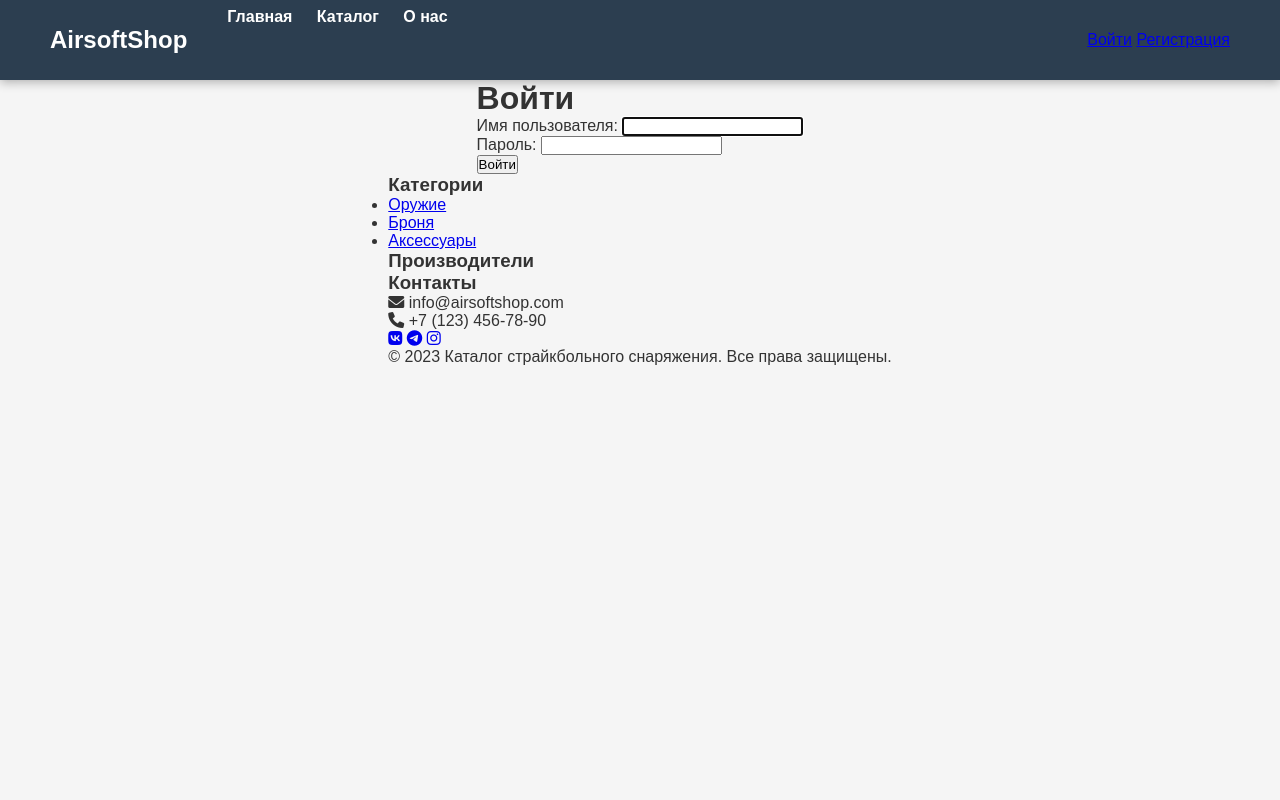
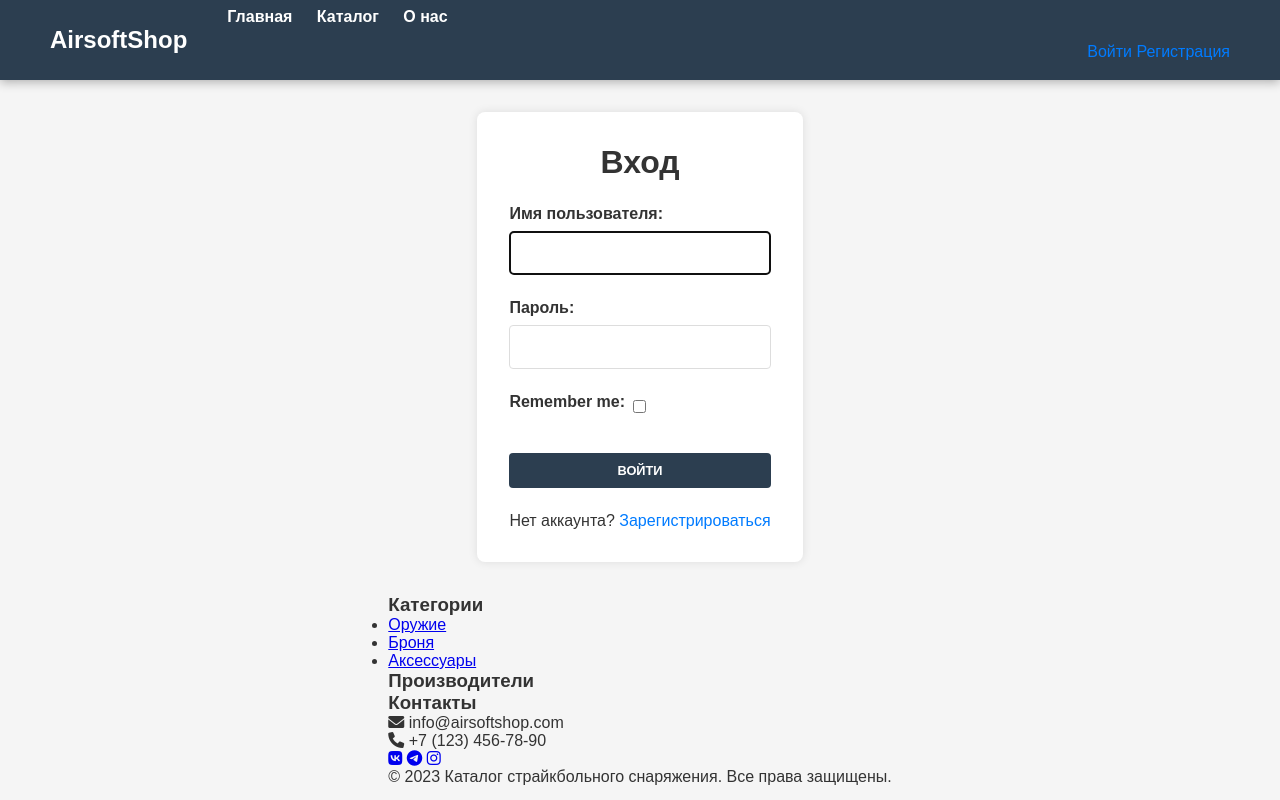
Before and after one commit to Hunter08gg/Airsoft_shop, a Django app: page /login/ in a window 1280 px wide. Run offline with Django 5.2, Linux system fonts and the light colour scheme.

Commit message:
изменил стили регистрации и авторизации (проблема с регистрацией и авторизацией)

```diff
--- /dev/null
+++ b/main/forms.py
@@ -0,0 +1,31 @@
+from django import forms
+from django.contrib.auth.forms import UserCreationForm, AuthenticationForm
+from django.contrib.auth.models import User
+from .models import Profile
+
+class CustomUserCreationForm(UserCreationForm):
+    email = forms.EmailField(required=True, widget=forms.EmailInput(attrs={'class': 'form-control'}))
+    avatar = forms.ImageField(required=False, widget=forms.FileInput(attrs={'class': 'form-control'}))
+
+    class Meta:
+        model = User
+        fields = ('username', 'email', 'password1', 'password2', 'avatar')
+        widgets = {
+            'username': forms.TextInput(attrs={'class': 'form-control'}),
+        }
+
+    def save(self, commit=True):
+        user = super().save(commit=commit)
+        if self.cleaned_data.get('avatar'):
+            Profile.objects.create(user=user, avatar=self.cleaned_data['avatar'])
+        else:
+            Profile.objects.create(user=user)
+        return user
+
+class CustomAuthenticationForm(AuthenticationForm):
+    remember_me = forms.BooleanField(required=False, widget=forms.CheckboxInput())
+
+    def __init__(self, *args, **kwargs):
+        super().__init__(*args, **kwargs)
+        self.fields['username'].widget.attrs.update({'class': 'form-control'})
+        self.fields['password'].widget.attrs.update({'class': 'form-control'})
--- a/main/views.py
+++ b/main/views.py
@@ -4,7 +4,7 @@
 from django.shortcuts import render, redirect, get_object_or_404
 from django.db import transaction
 import logging
-from django.contrib import messages
+from .forms import CustomUserCreationForm, CustomAuthenticationForm
 from django.views.generic import ListView
 from django.contrib.auth import login as auth_login, logout as auth_logout
 from django.contrib.auth.decorators import login_required
@@ -85,9 +85,6 @@
 
 
 
-
-
-
 def api_get_all_Creaters(request):
     creators = Creater.objects.all()
     dataList = [creator.parse_object() for creator in creators]
@@ -106,20 +103,44 @@
 
 def registration(request):
     if request.method == 'POST':
-        form = UserCreationForm(request.POST)
+        form = CustomUserCreationForm(request.POST, request.FILES)
         if form.is_valid():
             user = form.save()
-            # Создаем профиль для нового пользователя
-            Profile.objects.create(user=user)
             auth_login(request, user)
+            messages.success(request, "Регистрация прошла успешно!")
             return redirect('index')
     else:
-        form = UserCreationForm()
-    return render(request, 'registration.html', {'form': form})
+        form = CustomUserCreationForm()
+
+    return render(request, 'registration.html', {
+        'form': form,
+        'title': 'Регистрация'
+    })
+
+def login_view(request):
+    if request.method == 'POST':
+        form = CustomAuthenticationForm(request, data=request.POST)
+        if form.is_valid():
+            user = form.get_user()
+            auth_login(request, user)
+
+            if not form.cleaned_data.get('remember_me'):
+                request.session.set_expiry(0)  # Сессия закончится при закрытии браузера
+
+            messages.success(request, f"Добро пожаловать, {user.username}!")
+            return redirect('index')
+    else:
+        form = CustomAuthenticationForm()
+
+    return render(request, 'login.html', {
+        'form': form,
+        'title': 'Вход'
+    })
 
 @login_required
 def logout_view(request):
     auth_logout(request)
+    messages.info(request, "Вы успешно вышли из системы.")
     return redirect('index')
 
 @login_required
--- a/static/styles.css
+++ b/static/styles.css
@@ -667,3 +667,75 @@
 .next {
     right: 20px;
 }
+
+/* Auth Forms */
+.auth-form {
+    max-width: 500px;
+    margin: 2rem auto;
+    padding: 2rem;
+    background: #fff;
+    border-radius: 8px;
+    box-shadow: 0 0 10px rgba(0, 0, 0, 0.1);
+}
+
+.auth-form h1 {
+    text-align: center;
+    margin-bottom: 1.5rem;
+    color: #333;
+}
+
+.form-group {
+    margin-bottom: 1.5rem;
+}
+
+.form-group label {
+    display: block;
+    margin-bottom: 0.5rem;
+    font-weight: 600;
+}
+
+.form-group input:not([type="checkbox"]) {
+    width: 100%;
+    padding: 0.75rem;
+    border: 1px solid #ddd;
+    border-radius: 4px;
+    font-size: 1rem;
+}
+
+.form-group .error {
+    color: #dc3545;
+    margin-top: 0.5rem;
+    font-size: 0.875rem;
+}
+
+.help-text {
+    display: block;
+    margin-top: 0.5rem;
+    color: #6c757d;
+    font-size: 0.875rem;
+}
+
+.remember-me {
+    display: flex;
+    align-items: center;
+    gap: 0.5rem;
+}
+
+
+.btn-primary:hover {
+    background-color: #0056b3;
+}
+
+.auth-links {
+    margin-top: 1.5rem;
+    text-align: center;
+}
+
+.auth-links a {
+    color: #007bff;
+    text-decoration: none;
+}
+
+.auth-links a:hover {
+    text-decoration: underline;
+}
--- a/templates/login.html
+++ b/templates/login.html
@@ -1,11 +1,35 @@
 {% extends "base.html" %}
 
 {% block main %}
-    <h1>Войти</h1>
+<div class="auth-form">
+    <h1>Вход</h1>
 
     <form method="post">
         {% csrf_token %}
-        {{ form }}
-        <input type="submit" value="Войти">
+
+        {% for field in form %}
+            {% if field.name != 'remember_me' %}
+                <div class="form-group">
+                    {{ field.label_tag }}
+                    {{ field }}
+
+                    {% if field.errors %}
+                        <div class="error">{{ field.errors }}</div>
+                    {% endif %}
+                </div>
+            {% endif %}
+        {% endfor %}
+
+        <div class="form-group remember-me">
+            {{ form.remember_me.label_tag }}
+            {{ form.remember_me }}
+        </div>
+
+        <button type="submit" class="btn btn-primary">Войти</button>
     </form>
+
+    <div class="auth-links">
+        Нет аккаунта? <a href="{% url 'registration' %}">Зарегистрироваться</a>
+    </div>
+</div>
 {% endblock main %}
```
Also changed, not shown: airsort_shop/settings.py (+6 -2 lines), templates/registration.html (+24 -3 lines).
